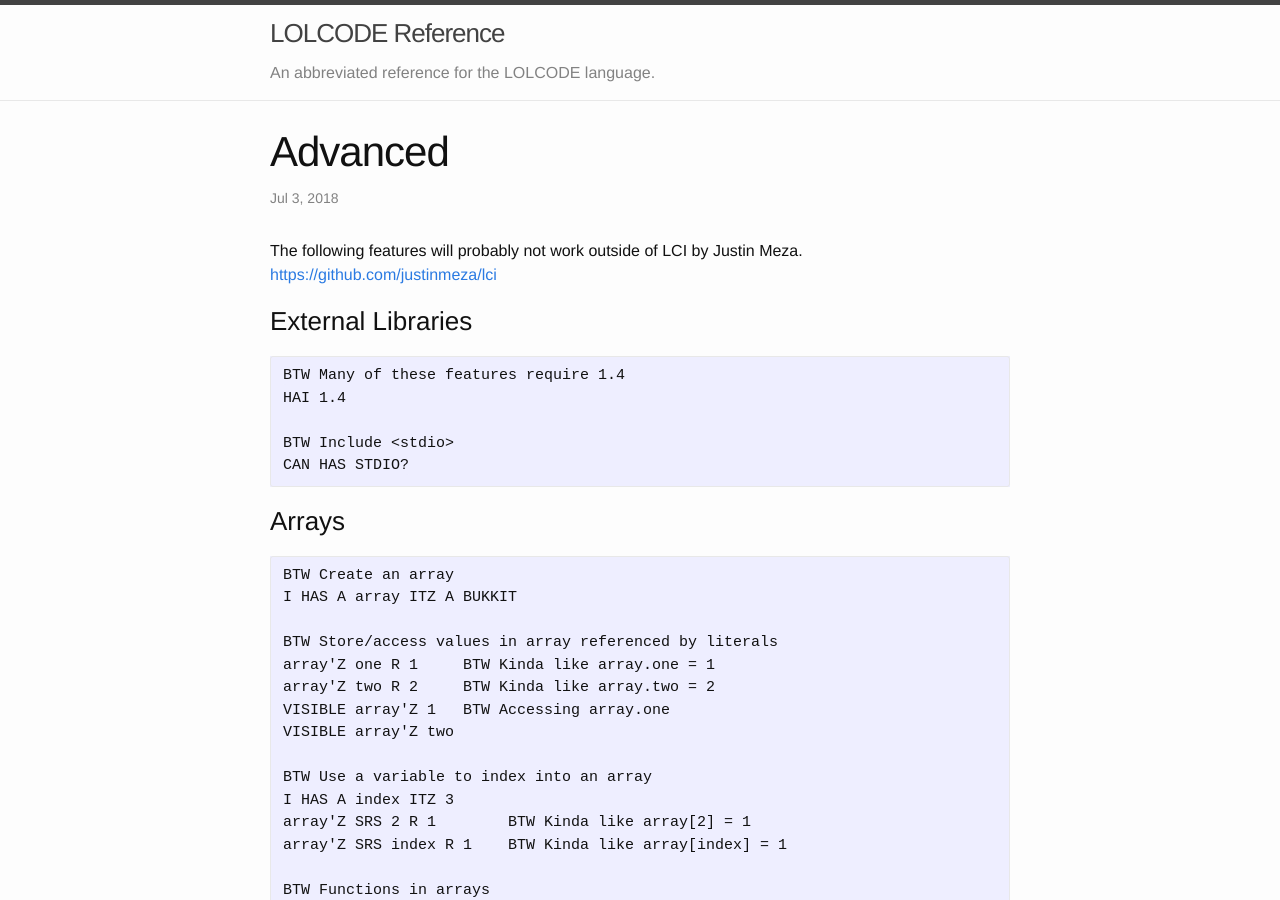
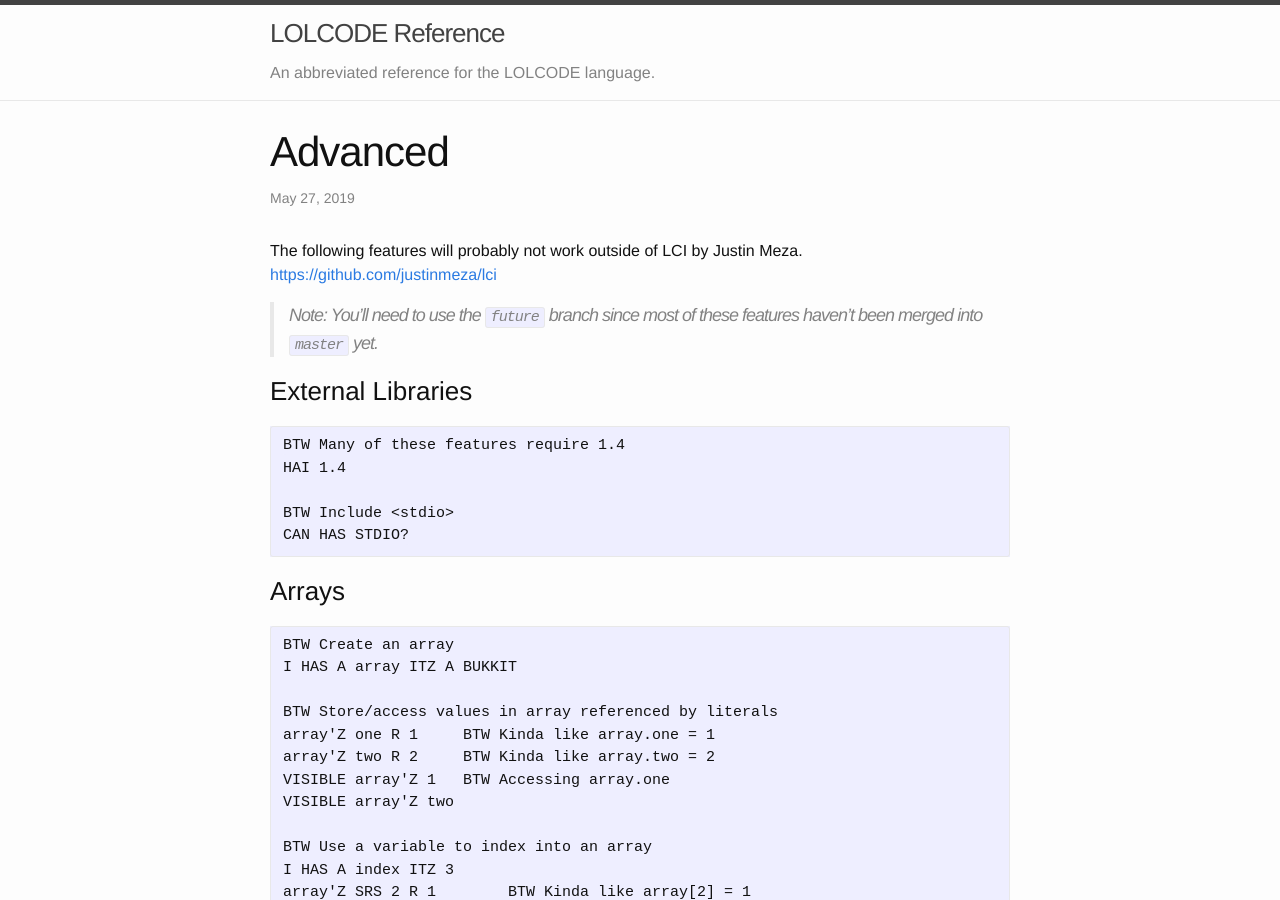
Before and after one commit to leyarotheconquerer/lolcode-reference, a Jekyll site: the page built from _posts/2018-07-02-advanced-reference.markdown, in a window 1280 px wide and 900 px high. Built offline with Jekyll 4.4.1, drawn with Linux system fonts in a browser that asks for light colours.

Commit message:
Cherry-pick changes from master

```diff
--- a/_posts/2018-07-02-advanced-reference.markdown
+++ b/_posts/2018-07-02-advanced-reference.markdown
@@ -2,12 +2,15 @@
 layout: post
 title:  "Advanced"
 abbrev: "Files, arrays, and sockets"
-date:   2018-07-02 20:11:00 -0500
+date:   2019-05-27 18:13:00 -0500
 categories: advanced reference
 ---
 
 The following features will probably not work outside of LCI by Justin Meza.
 [https://github.com/justinmeza/lci](https://github.com/justinmeza/lci)
+
+> Note: You'll need to use the `future` branch since most of these
+> features haven't been merged into `master` yet.
 
 ### External Libraries ###
 	BTW Many of these features require 1.4
```
